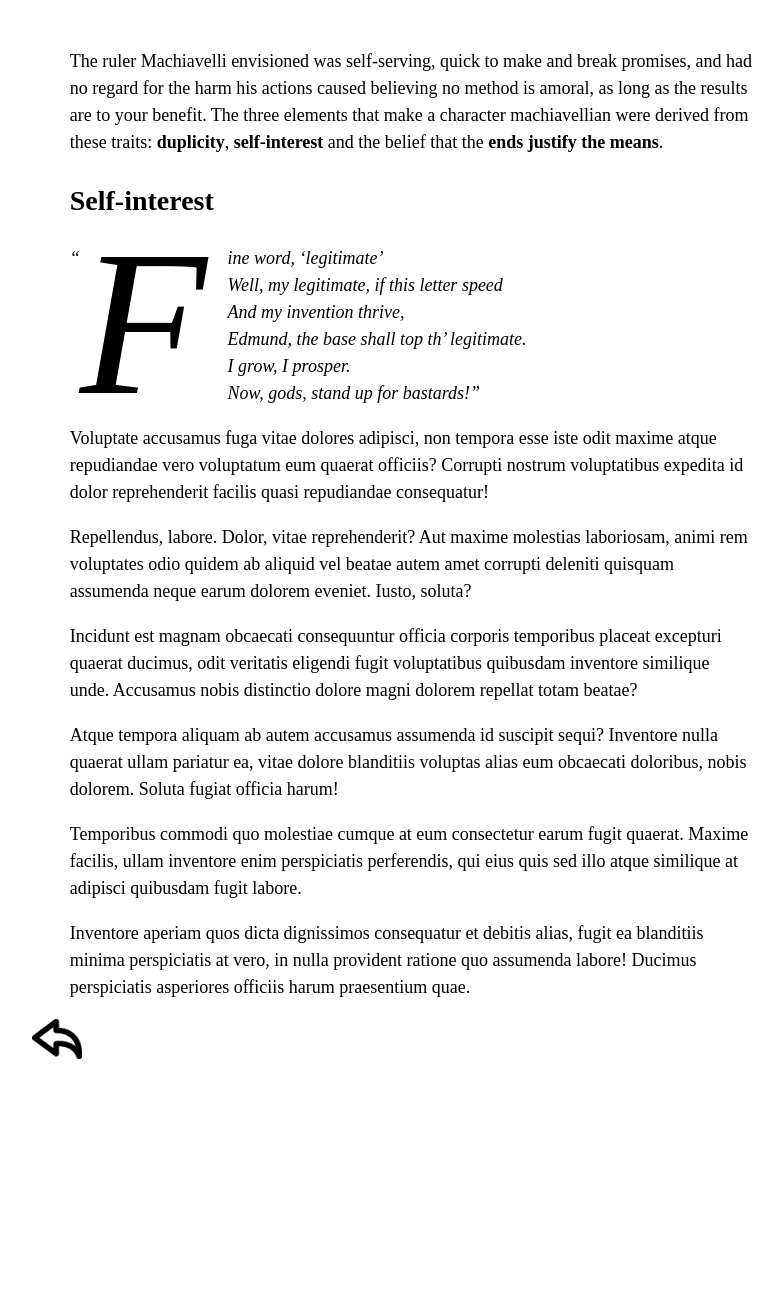
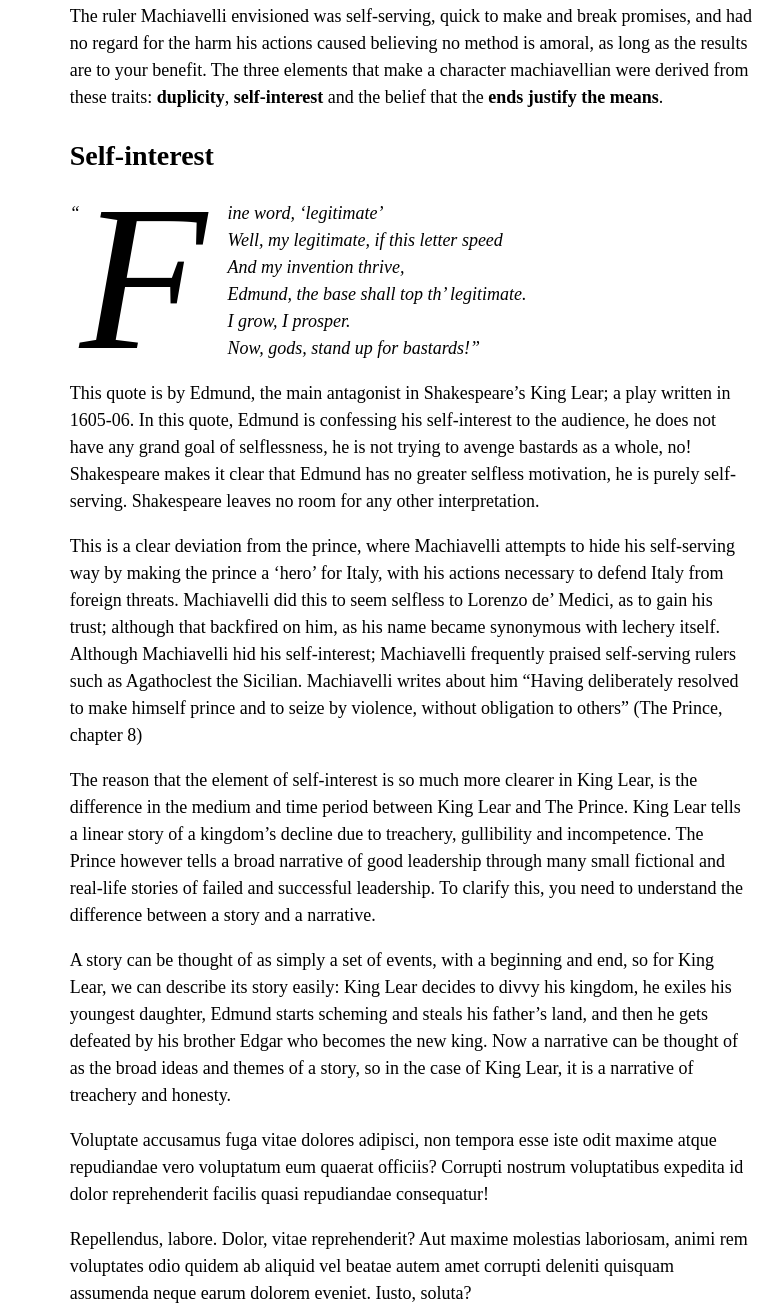
Before and after one commit to waterstart/waterstart.github.io, a plain HTML site: page FeatArticle.html in a window 1280 px wide. Shown: the part 1774-3083 px from the top of the page, without its empty margins (229-1008 px from the left). Before the commit the page ends 2845 px from the top, so only its background shows below. Drawn offline with Linux system fonts and the light colour scheme; a web font is replaced by a local one.

Commit message:
added sound clip and more content, be done by tommorow!

```diff
--- a/FeatArticle.html
+++ b/FeatArticle.html
@@ -53,8 +53,7 @@
  </figure>
 
 
- <p>1513 Niccolo Machiavelli wrote the treatise ‘The Prince’. Machiavelli was a disgraced Florentine diplomat vying for the favour of Lorenzo de’ Medici, the prince of Florence at the time. Machiavelli wrote The Prince as a treatise, to serve as a guide to Lorenzo on how to be a good ruler but the ‘good’ ruler Machiavelli envisioned would enshroud his name in infamy forever. </p>
- <p>&nbsp;</p>
+ <p>1513 Niccolo Machiavelli wrote the treatise <i>‘The Prince’</i>. Machiavelli was a disgraced Florentine diplomat vying for the favour of Lorenzo de’ Medici, the prince of Florence at the time. Machiavelli wrote The Prince as a treatise, to serve as a guide to Lorenzo on how to be a good ruler but the ‘good’ ruler Machiavelli envisioned would enshroud his name in infamy forever. </p>
 
  <p>The ruler Machiavelli envisioned was self-serving, quick to make and break promises, and had no regard for the harm his actions caused believing no method is amoral, as long as the results are to your benefit. The three elements that make a character machiavellian were derived from these traits: <strong>duplicity</strong>, <strong>self-interest</strong> and the belief that the <strong>ends justify the means</strong>.</p>
 <section id = "self-interest">
@@ -70,9 +69,23 @@
    Now, gods, stand up for bastards!”
 </div>
 
+<p>
+This quote is by Edmund, the main antagonist in Shakespeare’s King Lear; a play written in 1605-06. In this quote, Edmund is confessing his self-interest to the audience, he does not have any grand goal of selflessness, he is not trying to avenge bastards as a whole, no! Shakespeare makes it clear that Edmund has no greater selfless motivation, he is purely self-serving. Shakespeare leaves no room for any other interpretation.
+</p>
 
+<p>
+This is a clear deviation from the prince, where Machiavelli attempts to hide his self-serving way by making the prince a ‘hero’ for Italy, with his actions necessary to defend Italy from foreign threats. Machiavelli did this to seem selfless to Lorenzo de’ Medici, as to gain his trust; although that backfired on him, as his name became synonymous with lechery itself. Although Machiavelli hid his self-interest; Machiavelli frequently praised self-serving rulers such as   Agathoclest the Sicilian. Machiavelli writes about him “Having deliberately resolved to make himself prince and to seize by violence, without obligation to others” (The Prince, chapter 8)
+</p>
+
+<p>
+The reason that the element of self-interest is so much more clearer in King Lear, is the difference in the medium and time period between King Lear and The Prince. King Lear tells a linear story of a kingdom’s decline due to treachery, gullibility and incompetence. The Prince however tells a broad narrative of good leadership through many small fictional and real-life stories of failed and successful leadership. To clarify this, you need to understand the difference between a story and a narrative.
+</p>
+
+<p>
+ A story can be thought of as simply a set of events, with a beginning and end, so for King Lear, we can describe its story easily: King Lear decides to divvy his kingdom, he exiles his youngest daughter, Edmund starts scheming and steals his father’s land, and then he gets defeated by his brother Edgar who becomes the new king. Now a narrative can be thought of as the broad ideas and themes of a story, so in the case of King Lear, it is a narrative of treachery and honesty.
+</p>
 </section>
-</p>
+
  <p>Voluptate accusamus fuga vitae dolores adipisci, non tempora esse iste odit maxime atque repudiandae vero voluptatum eum quaerat officiis? Corrupti nostrum voluptatibus expedita id dolor reprehenderit facilis quasi repudiandae consequatur!</p>
  <p>Repellendus, labore. Dolor, vitae reprehenderit? Aut maxime molestias laboriosam, animi rem voluptates odio quidem ab aliquid vel beatae autem amet corrupti deleniti quisquam assumenda neque earum dolorem eveniet. Iusto, soluta?</p>
  <p>Incidunt est magnam obcaecati consequuntur officia corporis temporibus placeat excepturi quaerat ducimus, odit veritatis eligendi fugit voluptatibus quibusdam inventore similique unde. Accusamus nobis distinctio dolore magni dolorem repellat totam beatae?</p>
```
Also changed, not shown: 2 other files.
